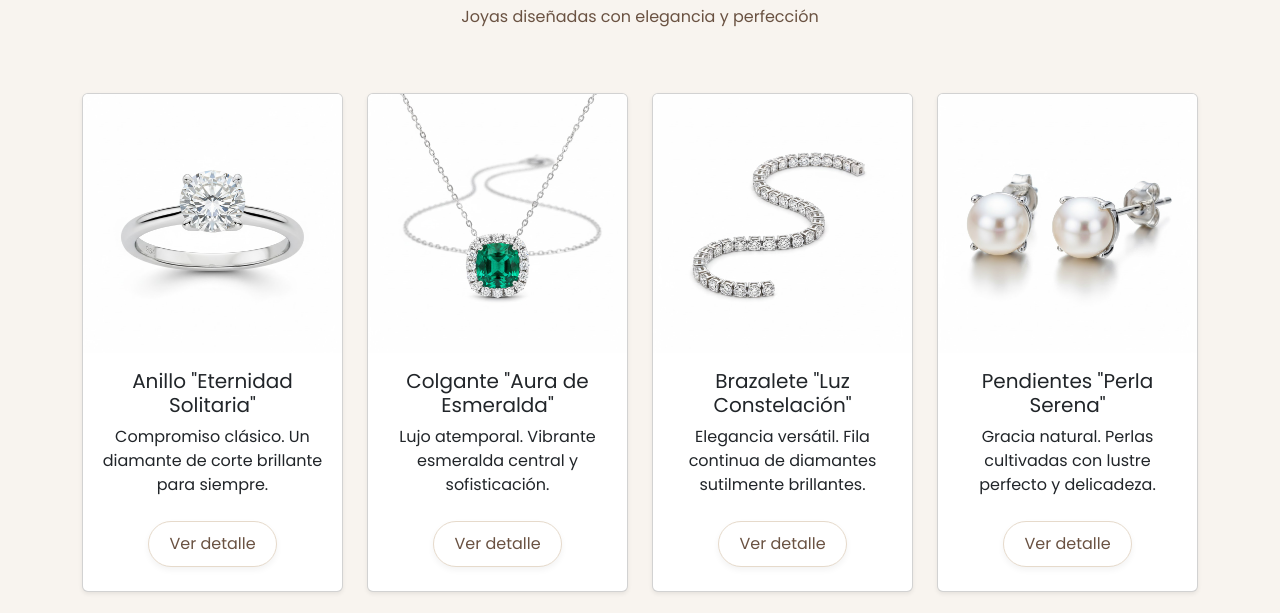
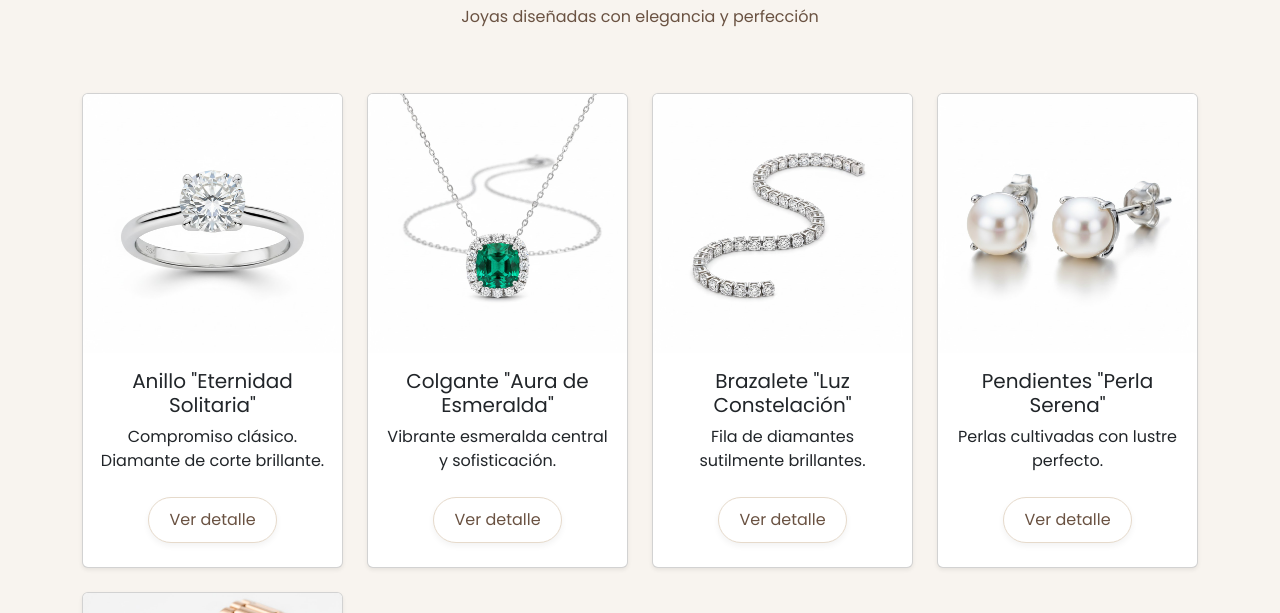
Before and after one commit to Wfcmg/Joyeria, a website built with webpack: page productos.html in a window 1280 px wide. Shown: the part 164-777 px from the top of the page. Built offline with nearby package versions, Linux system fonts and the light colour scheme; a web font is replaced by a local one.

Commit message:
Mathias actualizacion con js

```diff
--- /dev/null
+++ b/js/productos.js
@@ -0,0 +1,121 @@
+// Esperar a que el DOM exista
+document.addEventListener("DOMContentLoaded", () => {
+  // 1) Datos (5 productos). Ajusta rutas de imágenes según tu carpeta /img
+  const productos = [
+    {
+      id: "p1",
+      nombre: 'Anillo "Eternidad Solitaria"',
+      descripcion: "Compromiso clásico. Diamante de corte brillante.",
+      img: "img/producto1.jpg",
+      precio: 1299.99,
+      stock: 5,
+      estado: true
+    },
+    {
+      id: "p2",
+      nombre: 'Colgante "Aura de Esmeralda"',
+      descripcion: "Vibrante esmeralda central y sofisticación.",
+      img: "img/producto2.jpg",
+      precio: 999.99,
+      stock: 7,
+      estado: true
+    },
+    {
+      id: "p3",
+      nombre: 'Brazalete "Luz Constelación"',
+      descripcion: "Fila de diamantes sutilmente brillantes.",
+      img: "img/producto3.jpg",
+      precio: 849.99,
+      stock: 8,
+      estado: true
+    },
+    {
+      id: "p4",
+      nombre: 'Pendientes "Perla Serena"',
+      descripcion: "Perlas cultivadas con lustre perfecto.",
+      img: "img/producto4.jpg",
+      precio: 459.99,
+      stock: 12,
+      estado: true
+    },
+    {
+      id: "p5",
+      nombre: 'Reloj "Tempo Rosado"',
+      descripcion: "Oro rosa, nácar iridiscente y diseño impecable.",
+      img: "img/producto5.jpg",
+      precio: 699.99,
+      stock: 6,
+      estado: true
+    }
+  ];
+
+  // 2) Render base: navbar + encabezado + contenedor de grid + footer
+  const app = document.getElementById("app");
+  app.innerHTML = `
+    <!-- NAVBAR -->
+    <nav class="navbar navbar-expand-lg navbar-light bg-light custom-navbar shadow-sm">
+      <div class="container">
+        <a class="navbar-brand fw-bold tittle-navbar" href="index.html">Brillo Eterno</a>
+        <button class="navbar-toggler" type="button" data-bs-toggle="collapse" data-bs-target="#navbarNav">
+          <span class="navbar-toggler-icon"></span>
+        </button>
+
+        <div class="collapse navbar-collapse justify-content-end" id="navbarNav">
+          <ul class="navbar-nav">
+            <li class="nav-item"><a class="nav-link" href="index.html">Home</a></li>
+            <li class="nav-item"><a class="nav-link active" href="productos.html">Productos</a></li>
+            <li class="nav-item"><a class="btn btn-contacto ms-2" href="contacto.html">Contacto</a></li>
+            <li class="nav-item"><a class="btn btn-contacto ms-2" href="carrito.html">Carrito</a></li>
+          </ul>
+        </div>
+      </div>
+    </nav>
+
+    <!-- ENCABEZADO -->
+    <section class="text-center py-5">
+      <h1 class="titulo-productos">Nuestra Colección</h1>
+      <p class="subtitulo-productos">Joyas diseñadas con elegancia y perfección</p>
+    </section>
+
+    <!-- GALERÍA -->
+    <section class="container productos mb-5">
+      <div class="row g-4" id="grid-productos"></div>
+      <div class="text-end mt-3">
+        <strong id="total-inventario" class="text-muted"></strong>
+      </div>
+    </section>
+
+    <!-- FOOTER -->
+    <footer class="footer text-center py-3">
+      <p>2025 Brillo Eterno. Todos los derechos reservados.</p>
+    </footer>
+  `;
+
+  // 3) Render de tarjetas desde JS
+  const grid = document.getElementById("grid-productos");
+
+  const renderProductoCard = (p) => `
+    <div class="col-md-4 col-lg-3">
+      <div class="card producto-card shadow-sm">
+        <img src="${p.img}" class="card-img-top" alt="${p.nombre}">
+        <div class="card-body text-center">
+          <h5 class="card-title">${p.nombre}</h5>
+          <p class="card-text">${p.descripcion}</p>
+          <a class="btn boton-personalizado" href="detalle.html#${p.id}">Ver detalle</a>
+        </div>
+      </div>
+    </div>
+  `;
+
+  grid.innerHTML = productos.map(renderProductoCard).join("");
+
+  // 4) Cálculo de total (ejemplo de lógica pedida en clase)
+  const calcularTotalInventarioActivos = (lista) =>
+    lista.filter(p => p.estado).reduce((acc, p) => acc + p.precio * p.stock, 0);
+
+  const total = calcularTotalInventarioActivos(productos);
+  // Lo mostramos en pantalla y también en consola
+  const totalEl = document.getElementById("total-inventario");
+  totalEl.textContent = `Total inventario (activos): $${total.toFixed(2)}`;
+  console.log("Total inventario (activos): $" + total.toFixed(2));
+});
--- a/productos.html
+++ b/productos.html
@@ -1,116 +1,23 @@
 <!DOCTYPE html>
 <html lang="es">
 <head>
-  <meta charset="UTF-8">
-  <meta name="viewport" content="width=device-width, initial-scale=1.0">
+  <meta charset="UTF-8" />
+  <meta name="viewport" content="width=device-width, initial-scale=1.0" />
   <title>Productos | Brillo Eterno</title>
 
   <!-- Bootstrap -->
   <link href="https://cdn.jsdelivr.net/npm/bootstrap@5.3.3/dist/css/bootstrap.min.css" rel="stylesheet">
   <script src="https://cdn.jsdelivr.net/npm/bootstrap@5.3.3/dist/js/bootstrap.bundle.min.js"></script>
 
-  <!-- CSS externo -->
-  <link rel="stylesheet" href="css/style.css">
+  <!-- Tus estilos -->
+  <link rel="stylesheet" href="css/style.css" />
 </head>
-
 <body>
 
-<!-- NAVBAR (igual que el resto del sitio) -->
-<nav class="navbar navbar-expand-lg navbar-light bg-light custom-navbar shadow-sm">
-  <div class="container">
-    <a class="navbar-brand fw-bold tittle-navbar" href="index.html">Brillo Eterno</a>
-    <button class="navbar-toggler" type="button" data-bs-toggle="collapse" data-bs-target="#navbarNav">
-      <span class="navbar-toggler-icon"></span>
-    </button>
+<!-- Un único contenedor. Todo lo demás lo inyecta JS -->
+<div id="app"></div>
 
-    <div class="collapse navbar-collapse justify-content-end" id="navbarNav">
-      <ul class="navbar-nav">
-        <li class="nav-item"><a class="nav-link" href="index.html">Home</a></li>
-        <li class="nav-item"><a class="nav-link active" href="productos.html">Productos</a></li>
-        <li class="nav-item"><a class="btn btn-contacto ms-2" href="contacto.html">Contacto</a></li>
-        <li class="nav-item"><a class="btn btn-contacto ms-2" href="carrito.html">Carrito</a></li>
-      </ul>
-    </div>
-  </div>
-</nav>
-
-<!-- ENCABEZADO -->
-<section class="text-center py-5">
-  <h1 class="titulo-productos">Nuestra Colección</h1>
-  <p class="subtitulo-productos">Joyas diseñadas con elegancia y perfección</p>
-</section>
-
-<!-- GALERÍA DE PRODUCTOS -->
-<section class="container productos mb-5">
-  <div class="row g-4">
-
-    <!-- Producto 1 -->
-    <div class="col-md-4 col-lg-3">
-      <div class="card producto-card shadow-sm">
-        <img src="img/producto1.jpg" class="card-img-top" alt="Anillo Eternidad Solitaria">
-        <div class="card-body text-center">
-          <h5 class="card-title">Anillo "Eternidad Solitaria"</h5>
-          <p class="card-text">Compromiso clásico. Un diamante de corte brillante para siempre.</p>
-          <a class="btn boton-personalizado" href="detalle.html#p1">Ver detalle</a>
-        </div>
-      </div>
-    </div>
-
-    <!-- Producto 2 -->
-    <div class="col-md-4 col-lg-3">
-      <div class="card producto-card shadow-sm">
-        <img src="img/producto2.jpg" class="card-img-top" alt="Colgante Aura de Esmeralda">
-        <div class="card-body text-center">
-          <h5 class="card-title">Colgante "Aura de Esmeralda"</h5>
-          <p class="card-text">Lujo atemporal. Vibrante esmeralda central y sofisticación.</p>
-          <a class="btn boton-personalizado" href="detalle.html#p2">Ver detalle</a>
-        </div>
-      </div>
-    </div>
-
-    <!-- Producto 3 -->
-    <div class="col-md-4 col-lg-3">
-      <div class="card producto-card shadow-sm">
-        <img src="img/producto3.jpg" class="card-img-top" alt="Brazalete Luz Constelación">
-        <div class="card-body text-center">
-          <h5 class="card-title">Brazalete "Luz Constelación"</h5>
-          <p class="card-text">Elegancia versátil. Fila continua de diamantes sutilmente brillantes.</p>
-          <a class="btn boton-personalizado" href="detalle.html#p3">Ver detalle</a>
-        </div>
-      </div>
-    </div>
-
-    <!-- Producto 4 -->
-    <div class="col-md-4 col-lg-3">
-      <div class="card producto-card shadow-sm">
-        <img src="img/producto4.jpg" class="card-img-top" alt="Pendientes Perla Serena">
-        <div class="card-body text-center">
-          <h5 class="card-title">Pendientes "Perla Serena"</h5>
-          <p class="card-text">Gracia natural. Perlas cultivadas con lustre perfecto y delicadeza.</p>
-          <a class="btn boton-personalizado" href="detalle.html#p4">Ver detalle</a>
-        </div>
-      </div>
-    </div>
-
-    <!-- Producto 5 -->
-    <div class="col-md-4 col-lg-3">
-      <div class="card producto-card shadow-sm">
-        <img src="img/producto5.jpg" class="card-img-top" alt="Reloj Tempo Rosado">
-        <div class="card-body text-center">
-          <h5 class="card-title">Reloj "Tempo Rosado"</h5>
-          <p class="card-text">Fusión de estilo. Oro rosa, nácar iridiscente y diseño impecable.</p>
-          <a class="btn boton-personalizado" href="detalle.html#p5">Ver detalle</a>
-        </div>
-      </div>
-    </div>
-
-  </div>
-</section>
-
-<!-- FOOTER (igual que el resto del sitio) -->
-<footer class="footer text-center py-3">
-  <p>2025 Brillo Eterno. Todos los derechos reservados.</p>
-</footer>
-
+<!-- Tu script de productos -->
+<script src="js/productos.js"></script>
 </body>
 </html>
```
